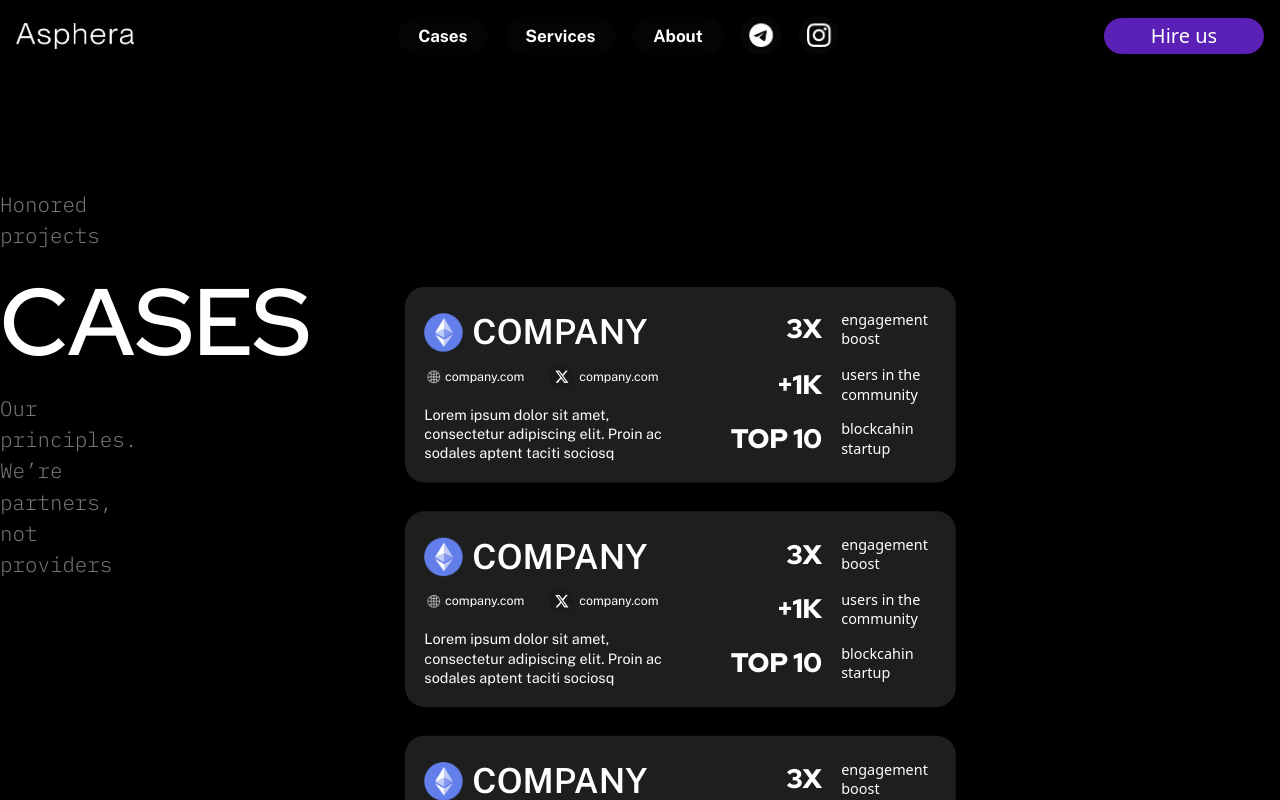
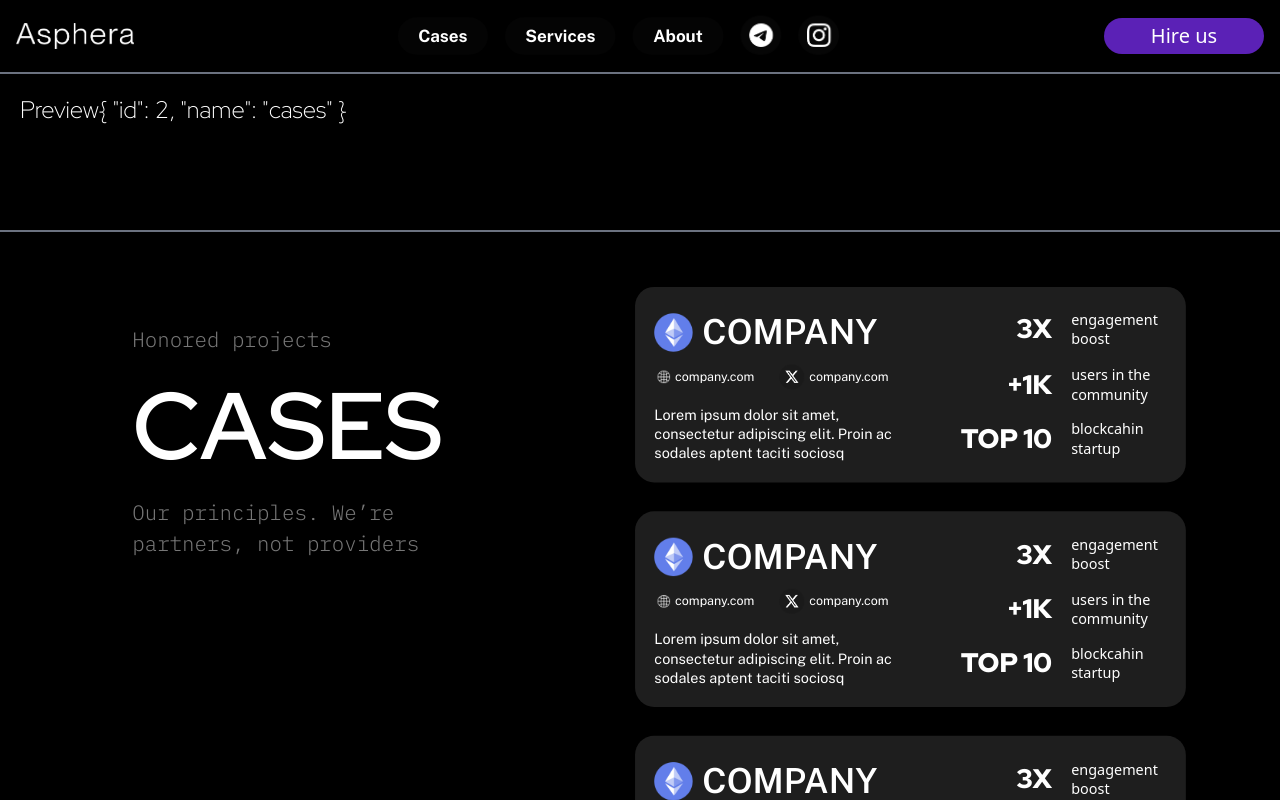
Before and after one commit to McNester/Demos, a Vue app: page / in a window 1280 px wide. Both pictures are taken after a click on the element "Cases". Shown: the part 820-1620 px from the top of the page. Built offline with nearby package versions, Linux system fonts and the light colour scheme.

Commit message:
adjusted the appearing of a preview, made so that data is passed to the child, so that we can distinguish which data in preview to show

```diff
--- a/src/App.vue
+++ b/src/App.vue
@@ -4,9 +4,9 @@
     <button id="menuBtn" aria-label="Menu button" @click="toggleMenu">
       <img id="menuImg" :src="menuBtn" alt="Menu button" />
     </button>
-    <my-nav @hoverNav="toggleNavHower" :isMenu="isMenu" @closeSideBar="toggleMenu"></my-nav>
+    <my-nav @openPreview="openPreview" :isMenu="isMenu" @closeSideBar="toggleMenu"></my-nav>
   </header>
-  <nav-preview :isVisible="isNavHowered"></nav-preview>
+  <nav-preview :name="previewName" @mouseleave="toggleNavHower" :isVisible="isNavHowered"></nav-preview>
   <main>
     <section id="main">
       <div ref="logoWrapper" id="logoWrapper">
@@ -82,6 +82,7 @@ gsap.registerPlugin(ScrollTrigger)
 export default {
   data() {
     return {
+      previewName: '',
       isNavHowered: false,
       animationPlayState: 'running',
       isService: false,
@@ -129,7 +130,12 @@ export default {
     }
   },
   methods: {
+    openPreview(name) {
+      this.previewName = name
+      this.isNavHowered = true;
+    },
     toggleNavHower() {
+      console.log('leave')
       if (this.isNavHowered == false) {
         this.isNavHowered = true
         return;
--- a/src/components/NavBar.vue
+++ b/src/components/NavBar.vue
@@ -4,19 +4,19 @@
       <img ref="logo" id="logo" src="../assets/icons/logo.png" alt="Demos logo" loading="lazy" />
 
       <ul id="links" class="inter">
-        <div @mouseleave="handleHover" @mouseenter="handleHover" @click="scrollTo(options[0].name)" class="linkWrapper">
+        <div @mouseenter="openPreview(options[0])" @click="scrollTo(options[0].name)" class="linkWrapper">
           <li>
             <a @click.prevent href="#cases">Cases</a>
           </li>
           <div class="line"></div>
         </div>
-        <div @mouseleave="handleHover" @mouseenter="handleHover" @click="scrollTo(options[1].name)" class="linkWrapper">
+        <div @mouseenter="openPreview(options[1])" @click="scrollTo(options[1].name)" class="linkWrapper">
           <li>
             <a @click.prevent href="#services">Services</a>
           </li>
           <div class="line"></div>
         </div>
-        <div @mouseleave="handleHover" @mouseenter="handleHover" @click="scrollTo(options[2].name)" class="linkWrapper">
+        <div @mouseenter="openPreview(options[2])" @click="scrollTo(options[2].name)" class="linkWrapper">
           <li>
             <a @click.prevent href="#about">About</a>
           </li>
@@ -51,8 +51,8 @@ export default {
     }
   },
   methods: {
-    handleHover() {
-      this.$emit('hoverNav')
+    openPreview(name) {
+      this.$emit('openPreview', name);
     },
     scrollTo(sectionId) {
       this.$emit('closeSideBar')
--- a/src/components/NavBarPreview.vue
+++ b/src/components/NavBarPreview.vue
@@ -1,7 +1,7 @@
 <template>
   <transition name="fade">
     <div v-show="isVisible" id="previewWrapper">
-      <p class="headingFont" id="prev">Preview</p>
+      <p class="headingFont" id="prev">Preview{{ name }}</p>
     </div>
   </transition>
 </template>
@@ -9,15 +9,21 @@
 <script>
 export default {
   name: 'nav-preview',
+  data() {
+    return {
+      isOnHover: false,
+    }
+  },
   props: {
     isVisible: { type: Boolean },
+    name: { type: String },
   }
 }
 </script>
 
 <style scoped>
 #previewWrapper {
-  @apply opacity-0 flex justify-end items-start p-2 opacity-0 fixed top-0 mt-[4.5rem] h-40 w-full bg-black backdrop-blur-md bg-opacity-[20%] border-y-gray-500 border-y-2;
+  @apply opacity-0 flex justify-start items-start p-5 opacity-0 fixed top-0 mt-[4.5rem] h-40 w-full bg-black backdrop-blur-md bg-opacity-[20%] border-y-gray-500 border-y-2;
   z-index: 1000;
 }
 
```
